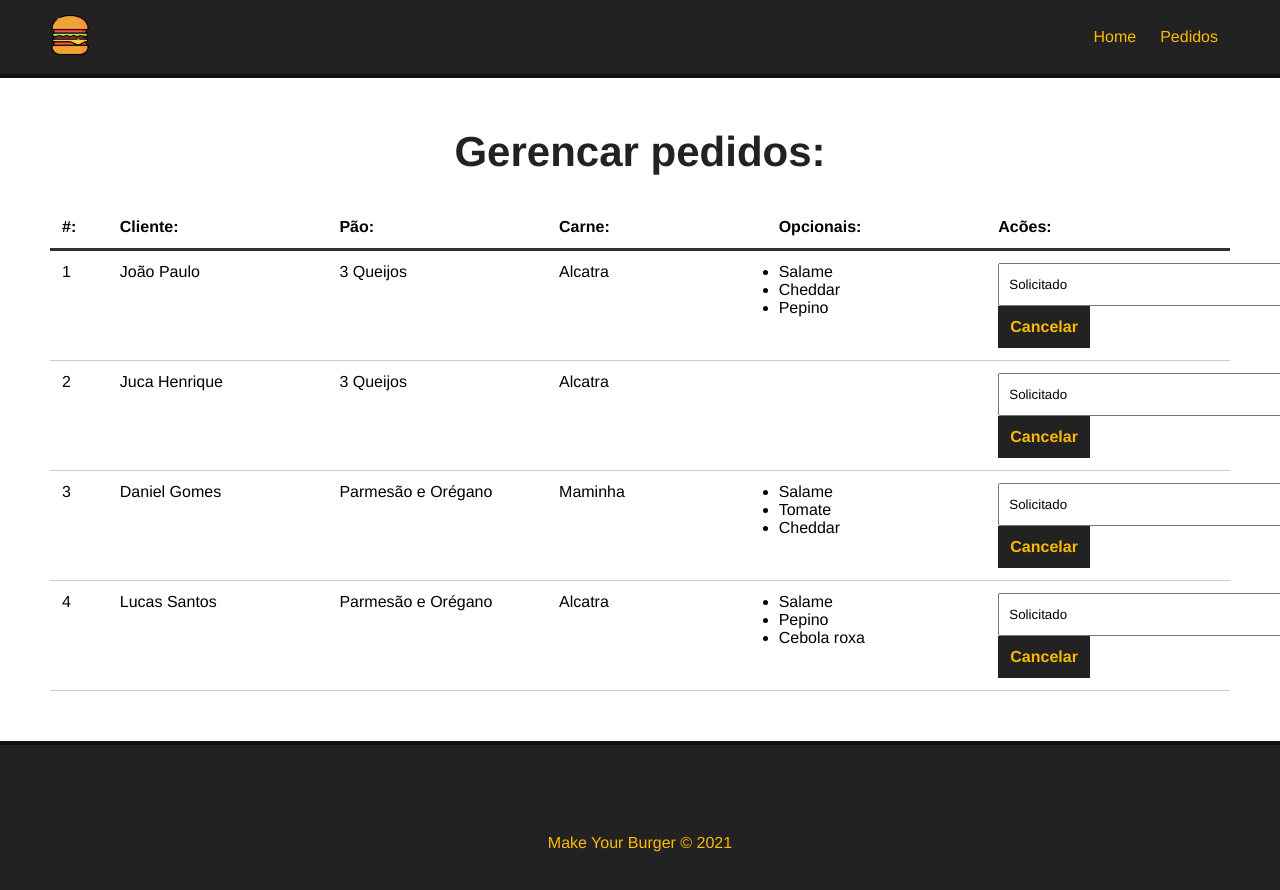
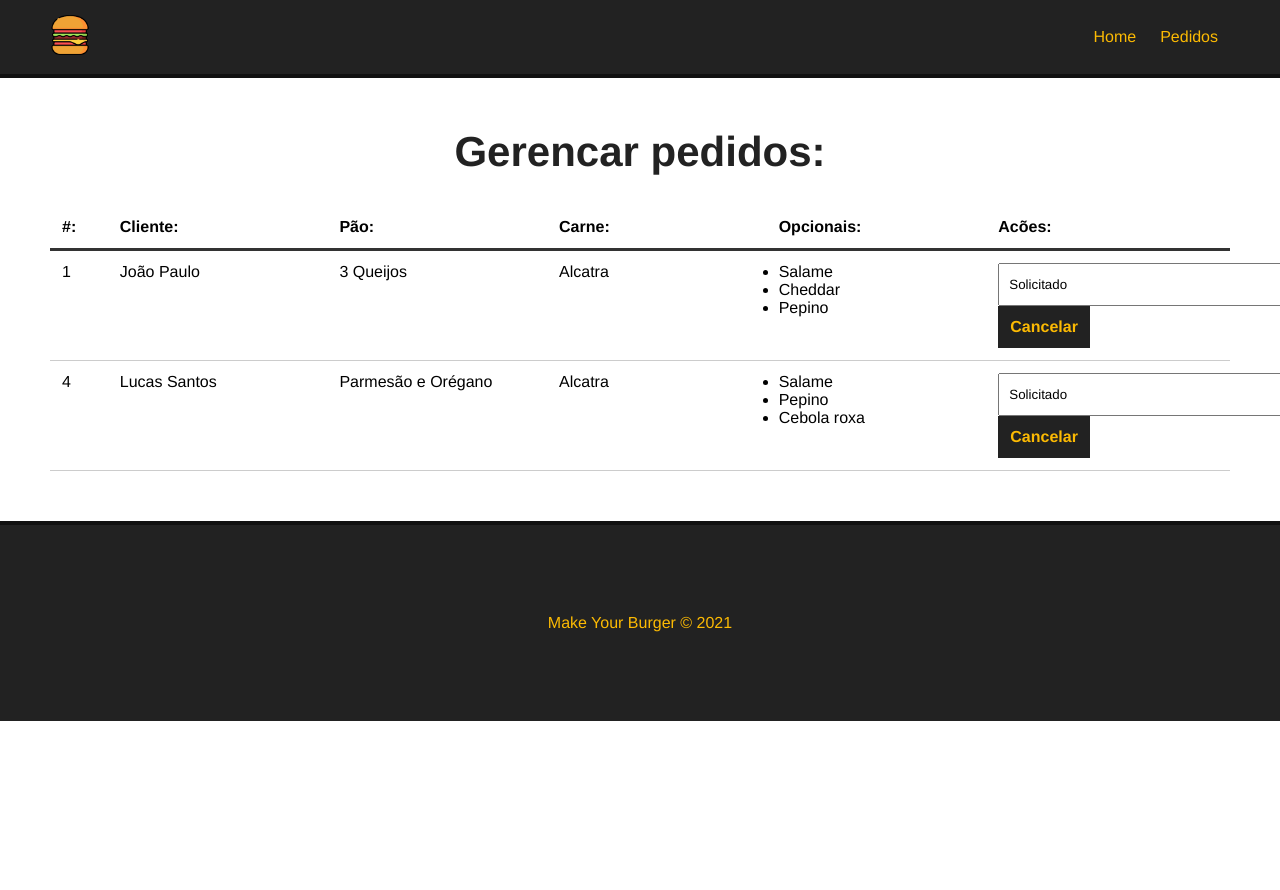
Before and after one commit to marcelo-gomj/burger-shop-vue, a Vue app: page /pedidos in a window 1280 px wide. Shown: the top 890 px of the page. After the commit the page ends 800 px from the top, so only its background shows below. Built offline with nearby package versions, Linux system fonts and the light colour scheme; data requests are answered from the project's data file.

Commit message:
add: delete requests buttton

```diff
--- a/db/db.json
+++ b/db/db.json
@@ -91,26 +91,6 @@
       "id": 1
     },
     {
-      "name": "Juca Henrique",
-      "meat": "Alcatra",
-      "bread": "3 Queijos",
-      "optionals": [],
-      "status": "Solicitado",
-      "id": 2
-    },
-    {
-      "name": "Daniel Gomes",
-      "meat": "Maminha",
-      "bread": "Parmesão e Orégano",
-      "optionals": [
-        "Salame",
-        "Tomate",
-        "Cheddar"
-      ],
-      "status": "Solicitado",
-      "id": 3
-    },
-    {
       "name": "Lucas Santos",
       "meat": "Alcatra",
       "bread": "Parmesão e Orégano",
--- a/src/components/RequestDashboard.vue
+++ b/src/components/RequestDashboard.vue
@@ -64,6 +64,17 @@ export default {
             const data = await req.json();
 
             this.status = data;
+        },
+
+        async deleteBurger(id){
+            const req = await fetch(`http://localhost:3000/burgers/${id}`, {
+                method: "DELETE"
+            });
+
+            await req.json();
+            // msg
+
+            this.getPedidos();
         }
     },
     mounted(){
```
